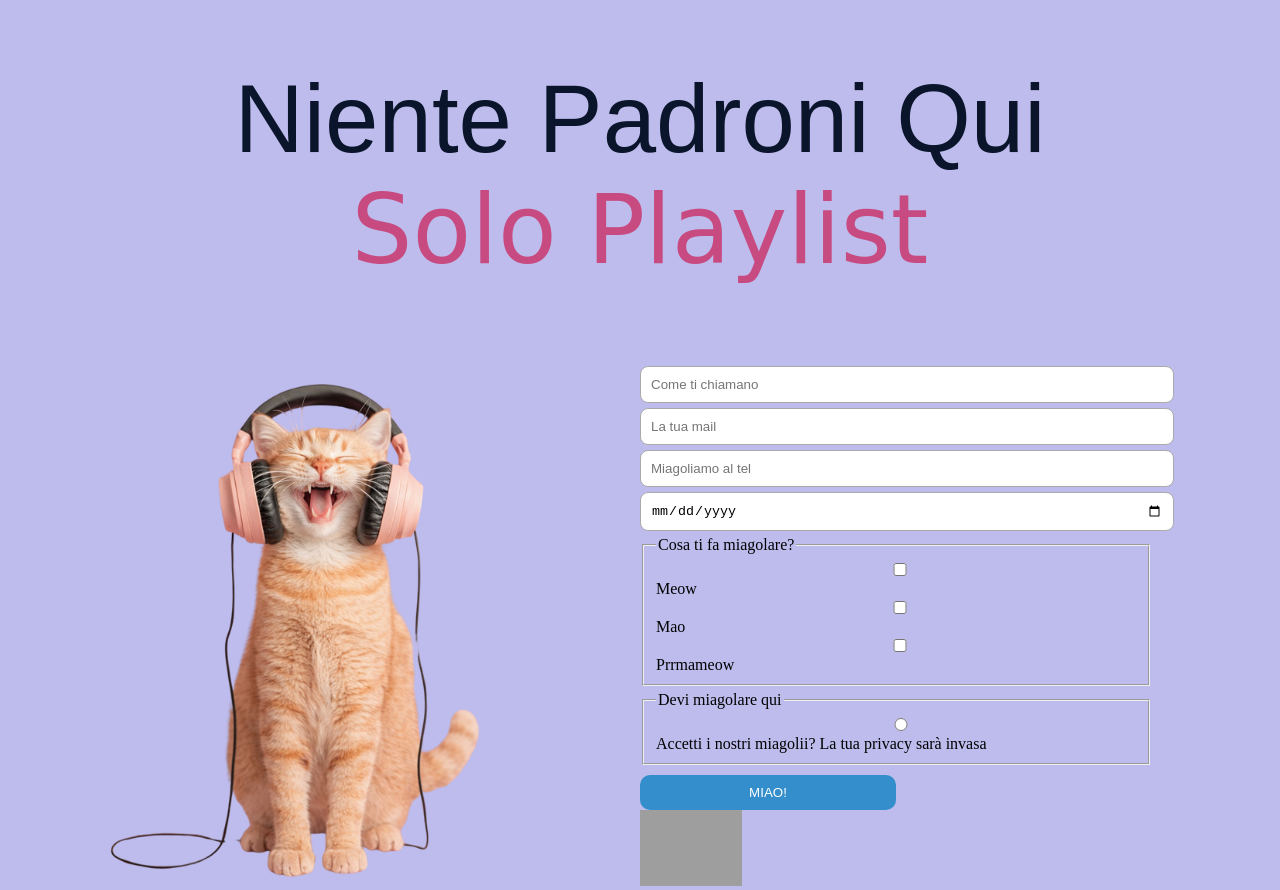
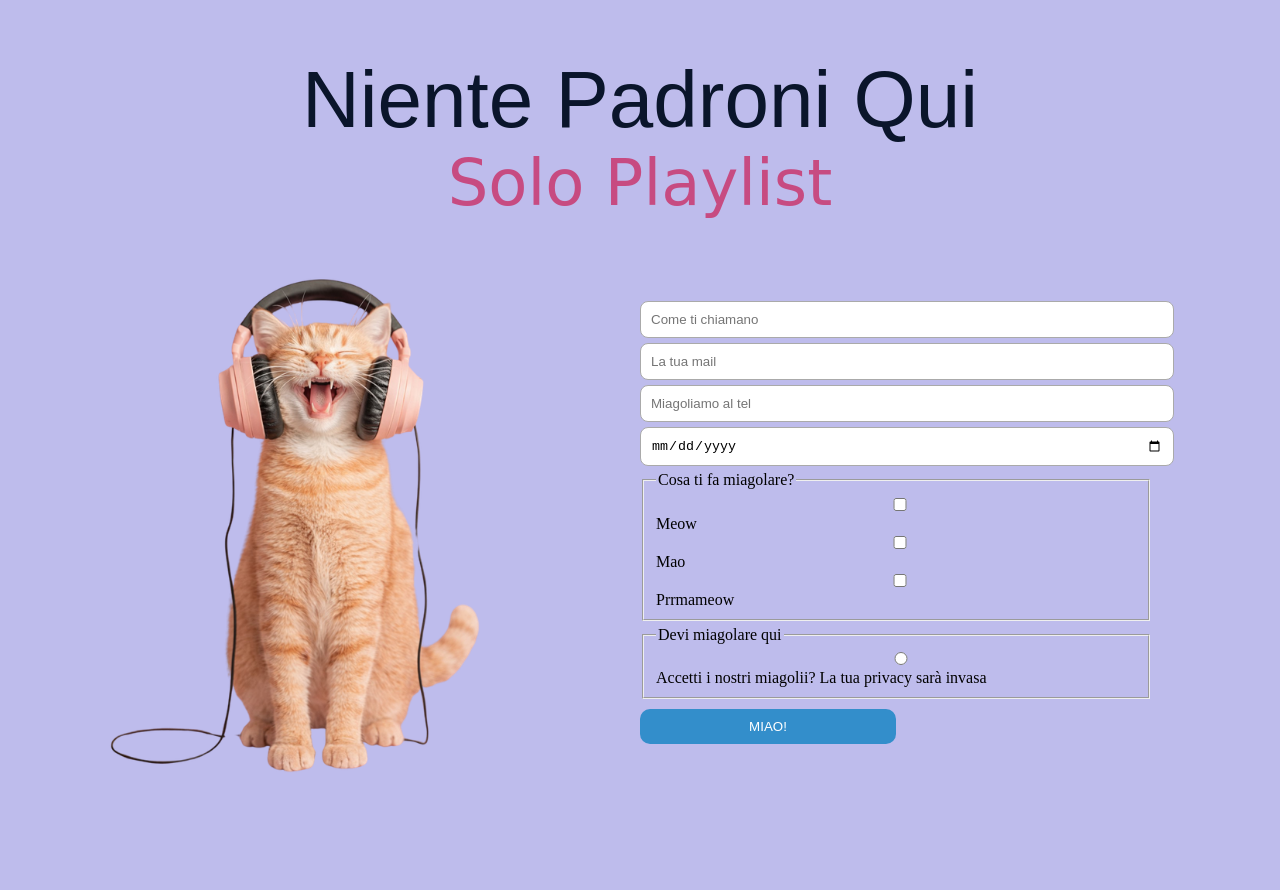
Before and after one commit to dandylion303/epictrial, a plain HTML site: page MUSIC/index.html in a window 1280 px wide. After the commit the page ends 800 px from the top, so only its background shows below. Drawn offline with Linux system fonts and the light colour scheme; grey boxes are pictures that could not be loaded; a web font is replaced by a local one.

Commit message:
fine tuning

```diff
--- a/MUSIC/index.html
+++ b/MUSIC/index.html
@@ -40,9 +40,7 @@
                 </fieldset>
             <button type="submit">MIAO!</button>
             </form>
-        <div id="music">
-            <img src="media/music.png" alt="musicassetta" id="player">
-        </div>
+
         </div>
     </div>
 
--- a/MUSIC/style.css
+++ b/MUSIC/style.css
@@ -5,7 +5,7 @@ body {
 }
 
 h1 {
-    font-size: 6em;
+    font-size: 5em;
     font-family: "Bungee Inline", sans-serif;
     font-weight: 400;
     font-style: normal;
@@ -14,7 +14,7 @@ h1 {
 }
 
 h2 {
-    font-size: 6em;
+    font-size: 4em;
     font-family: "Meow Script", cursive;
     font-weight: 400;
     font-style: normal;
@@ -78,8 +78,3 @@ input {
     border: 1px solid #aaa;
     width: 100%;
 }
-
-#player {
-    width: 20%;
-    align-self: center;
-}
```
